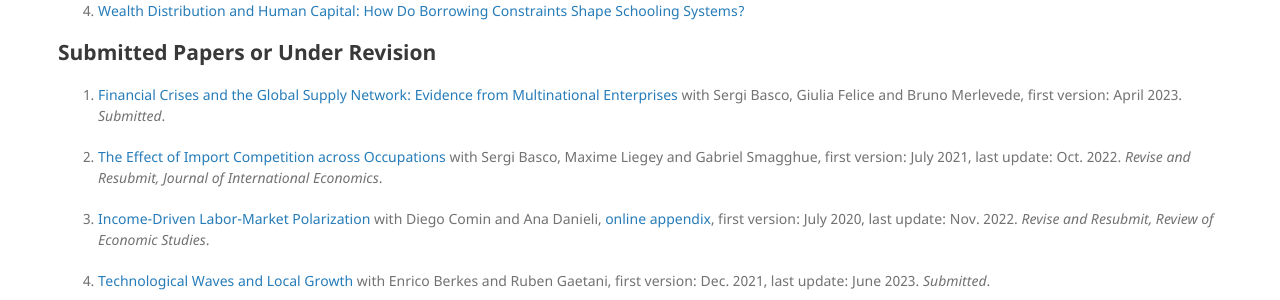
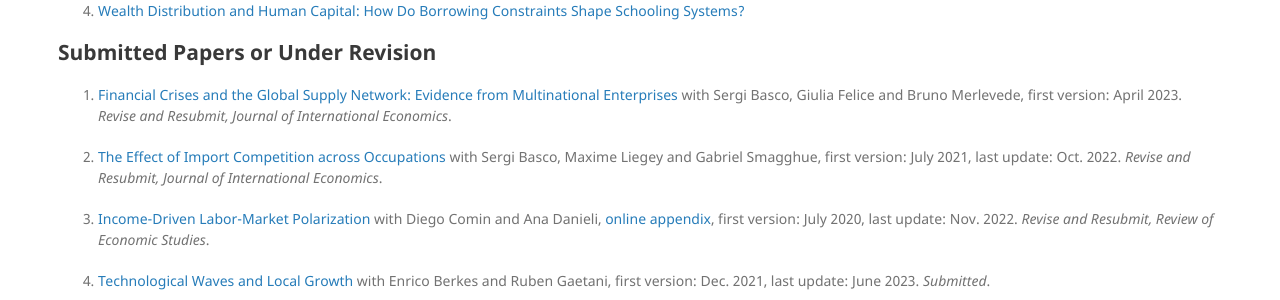
Before and after one commit to mestieri/mestieri.github.io, a Jekyll site: the page built from index.md, in a window 1280 px wide. Shown: the part 419-719 px from the top of the page. Built offline with Jekyll 4.4.1, drawn with Linux system fonts in a browser that asks for light colours.

Commit message:
Update index.md

```diff
--- a/index.md
+++ b/index.md
@@ -36,7 +36,7 @@ UPF Associate Professor and CREi Associate Researcher.
 
 ## Submitted Papers or Under Revision
 
-1. [Financial Crises and the Global Supply Network: Evidence from Multinational Enterprises](https://www.dropbox.com/s/izq34c7zig3b0qe/BFMM_Economic_Crises_and_the_Global_Supply_Chain.pdf?dl=0) with Sergi Basco, Giulia Felice and Bruno Merlevede, first version: April 2023. *Submitted*.
+1. [Financial Crises and the Global Supply Network: Evidence from Multinational Enterprises](https://www.dropbox.com/s/izq34c7zig3b0qe/BFMM_Economic_Crises_and_the_Global_Supply_Chain.pdf?dl=0) with Sergi Basco, Giulia Felice and Bruno Merlevede, first version: April 2023. *Revise and Resubmit, Journal of International Economics*.
 
 2. [The Effect of Import Competition across Occupations](https://www.dropbox.com/s/fb0pr0rfwq98plt/blms_rev.pdf?dl=0) with Sergi Basco, Maxime Liegey and Gabriel Smagghue, first version: July 2021, last update: Oct. 2022. *Revise and Resubmit, Journal of International Economics*.
 
```
